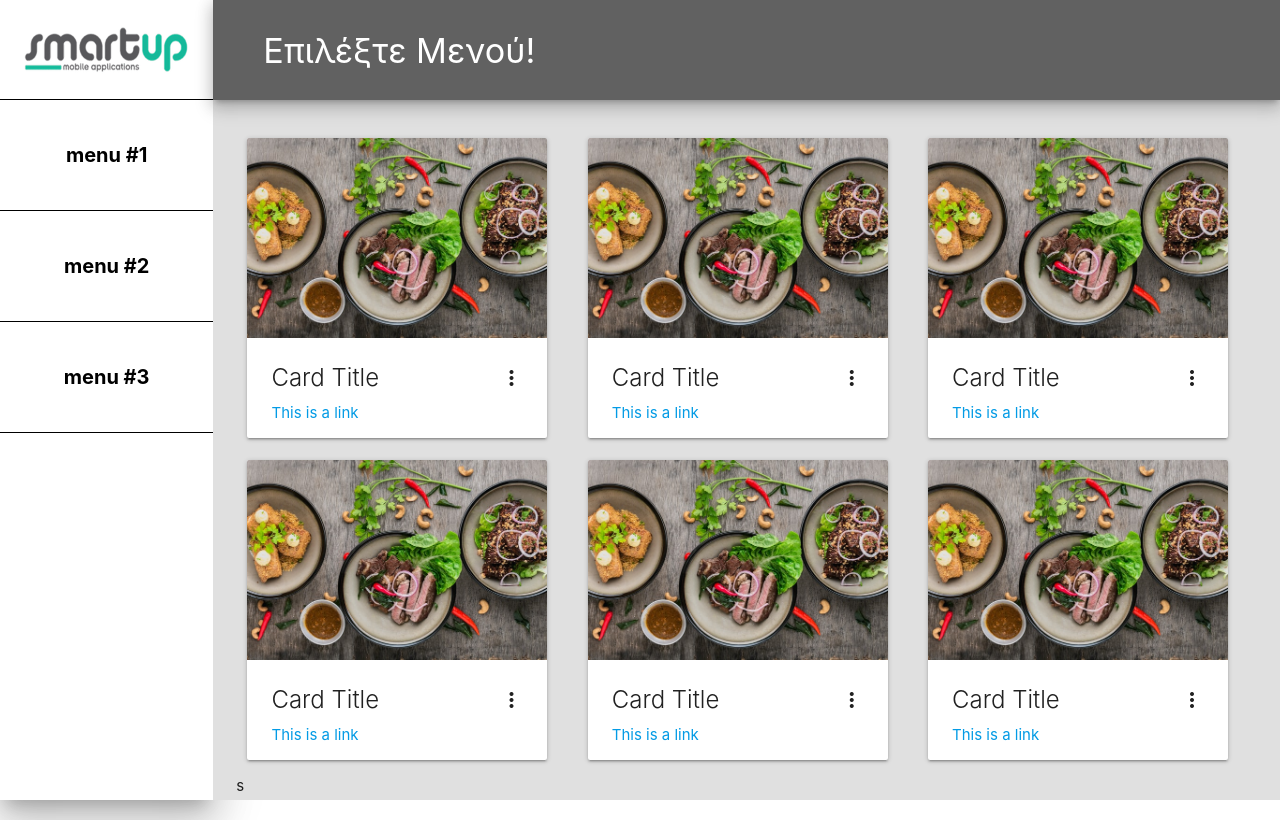
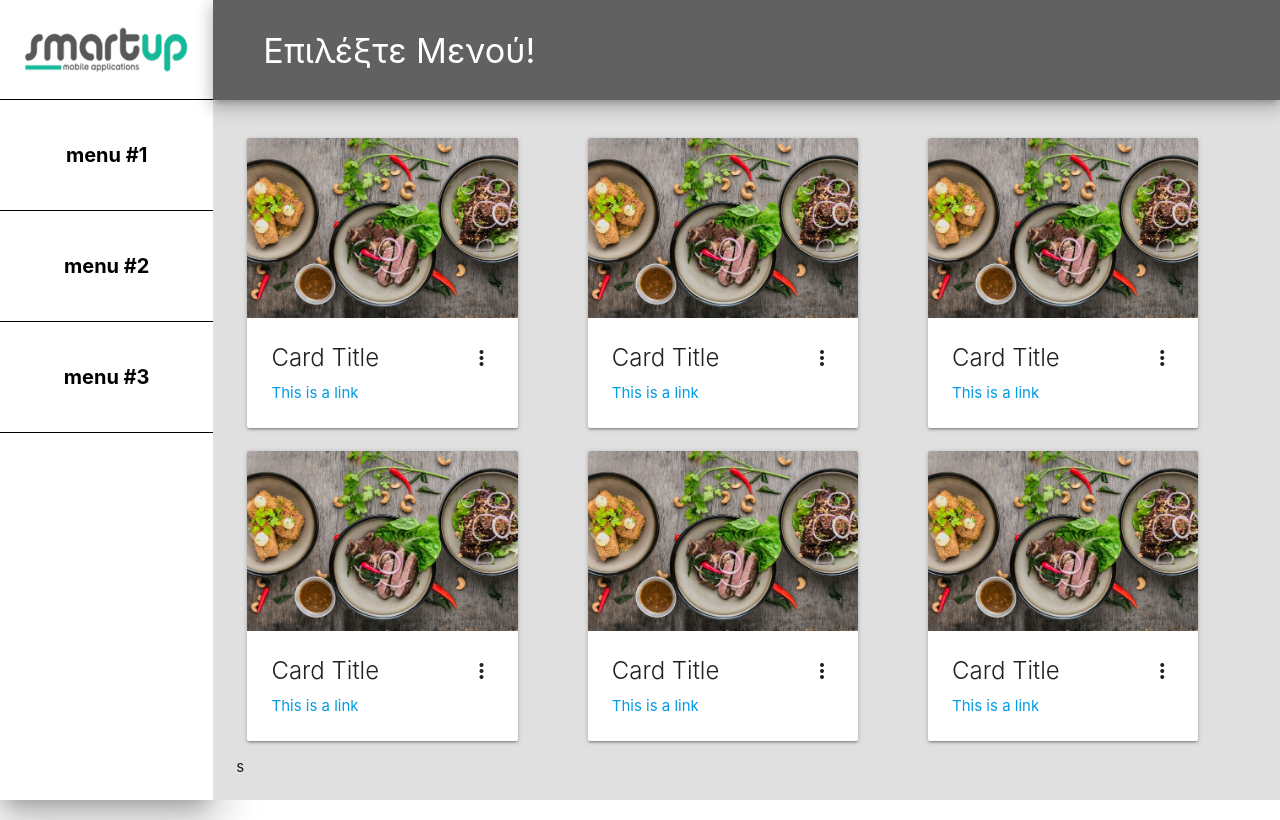
Before and after one commit to kokoyroy/smart-app, a React (Create React App) app: page / in a window 1280 px wide. Built offline with nearby package versions, Linux system fonts and the light colour scheme.

Commit message:
commit 6

```diff
--- a/src/components/DashboardItems/DashboardContainer.module.css
+++ b/src/components/DashboardItems/DashboardContainer.module.css
@@ -2,5 +2,7 @@
 width: 78vw;
 height: 80vh;
 /* border: black 1px solid; */
-margin: 30px auto
+margin: 30px auto;
+/* text-align: center; */
+
 }
--- a/src/components/DashboardItems/Dashboarditem.module.css
+++ b/src/components/DashboardItems/Dashboarditem.module.css
@@ -1,4 +1,4 @@
 .item{
-    max-width: 300px !important ;
-    max-height: 300px !important;
+    width: 85% !important ;
+    /* height: 300px !important; */
 }
```
Also changed, not shown: 1 other file (tests, documents, lock files or other folders).
